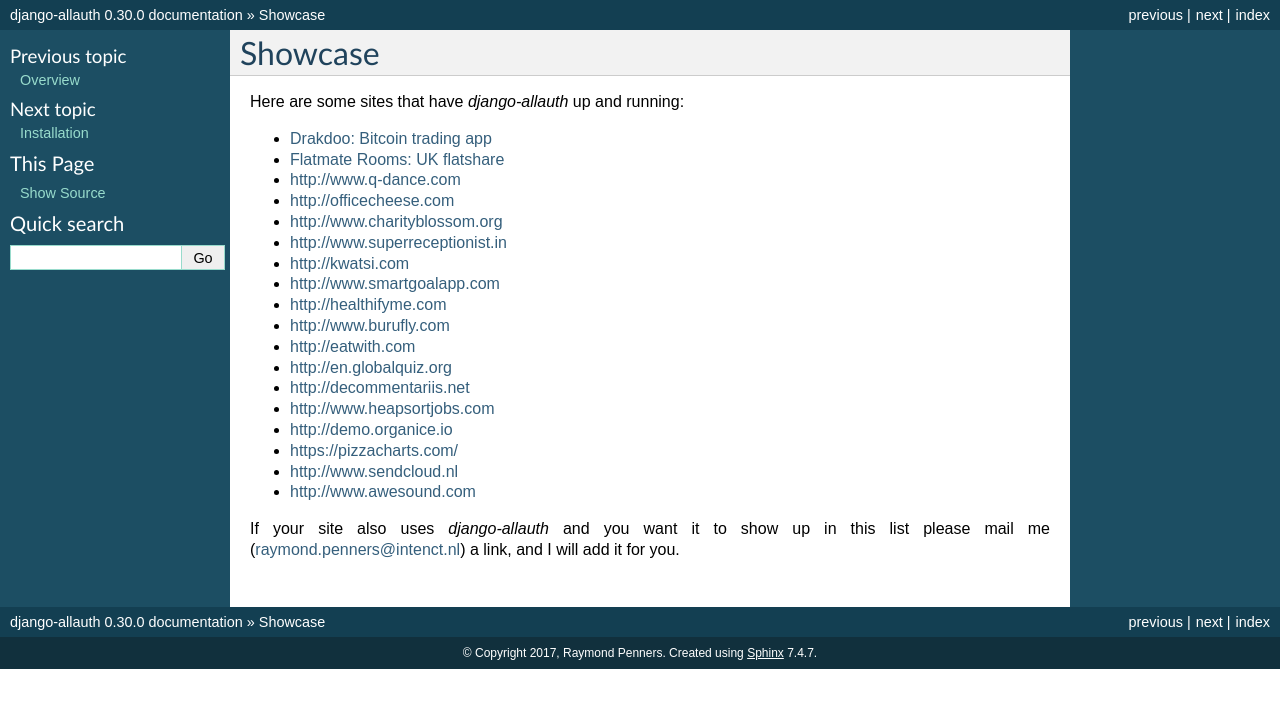
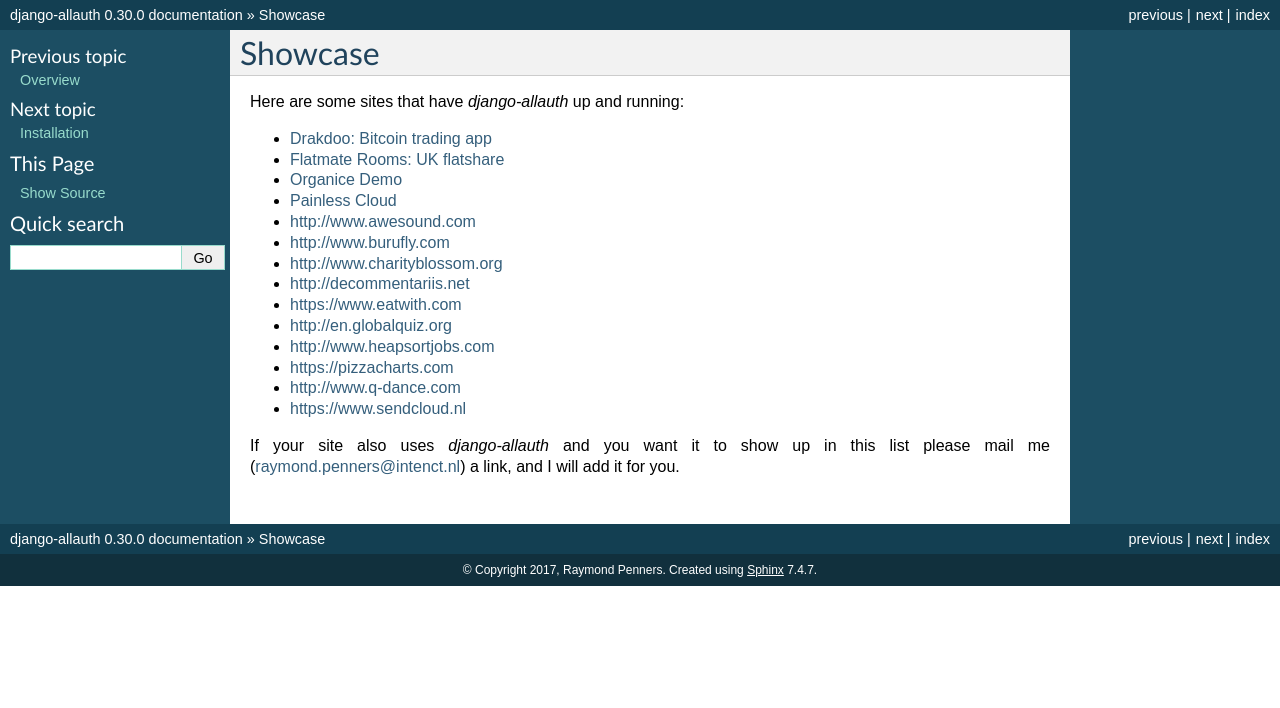
Before and after one commit to pennersr/django-allauth, a Sphinx documentation site: the page built from docs/showcase.rst, in a window 1280 px wide. Shown: the top 708 px of the page. Built offline with Sphinx 7.4.7, drawn with Linux system fonts in a browser that asks for light colours.

Commit message:
Remove discontinued sites, scams, advertisement
Add Painless Cloud

Apply alphabetical sort order (names first, then urls)

```diff
--- a/docs/showcase.rst
+++ b/docs/showcase.rst
@@ -5,22 +5,18 @@
 
 - `Drakdoo: Bitcoin trading app <http://www.drakdoo.com>`_
 - `Flatmate Rooms: UK flatshare <https://www.flatmaterooms.co.uk>`_
+- `Organice Demo <https://demo.organice.io>`_
+- `Painless Cloud <https://painless.cloud>`_
+- http://www.awesound.com
+- http://www.burufly.com
+- http://www.charityblossom.org
+- http://decommentariis.net
+- https://www.eatwith.com
+- http://en.globalquiz.org
+- http://www.heapsortjobs.com
+- https://pizzacharts.com
 - http://www.q-dance.com
-- http://officecheese.com
-- http://www.charityblossom.org
-- http://www.superreceptionist.in
-- http://kwatsi.com
-- http://www.smartgoalapp.com
-- http://healthifyme.com
-- http://www.burufly.com
-- http://eatwith.com
-- http://en.globalquiz.org
-- http://decommentariis.net
-- http://www.heapsortjobs.com
-- http://demo.organice.io
-- https://pizzacharts.com/
-- http://www.sendcloud.nl
-- http://www.awesound.com
+- https://www.sendcloud.nl
 
 If your site also uses `django-allauth` and you want it to show up in this list
 please mail me (raymond.penners@intenct.nl) a link, and I will add it for you.
```
